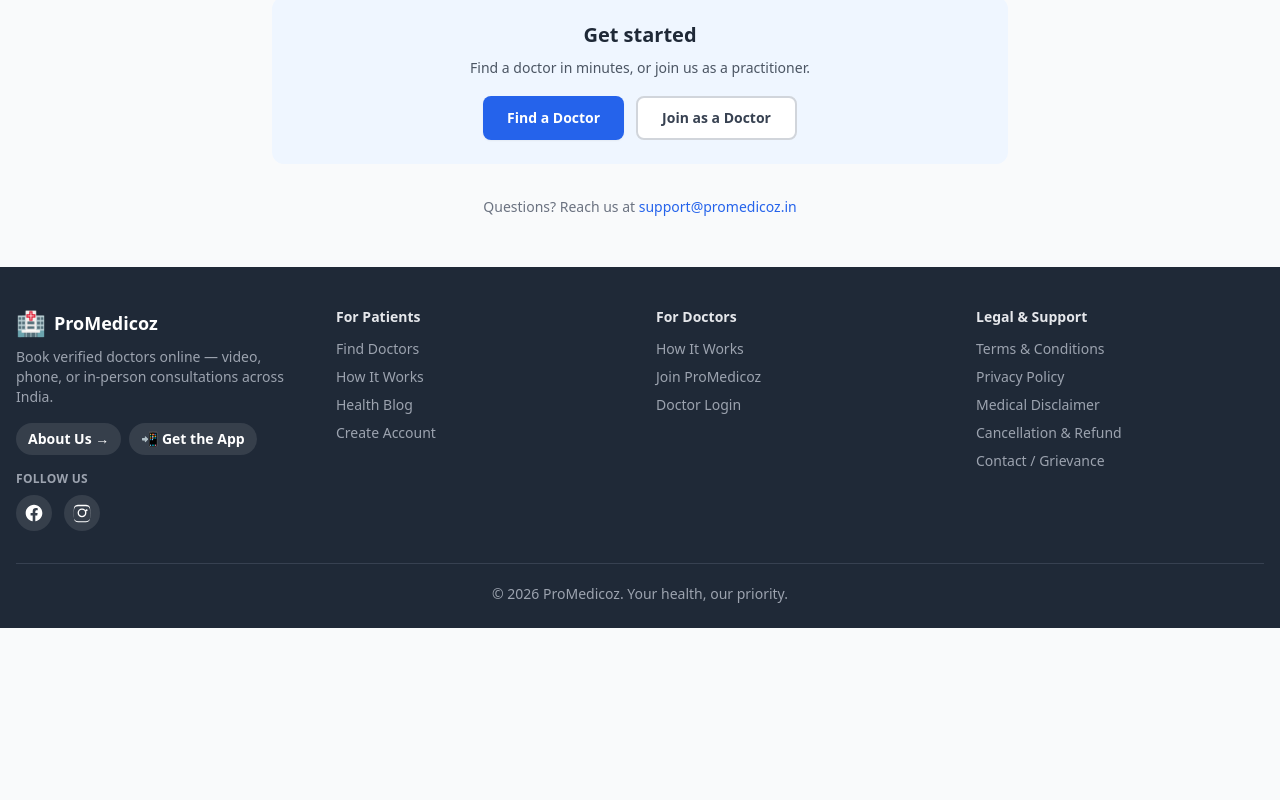
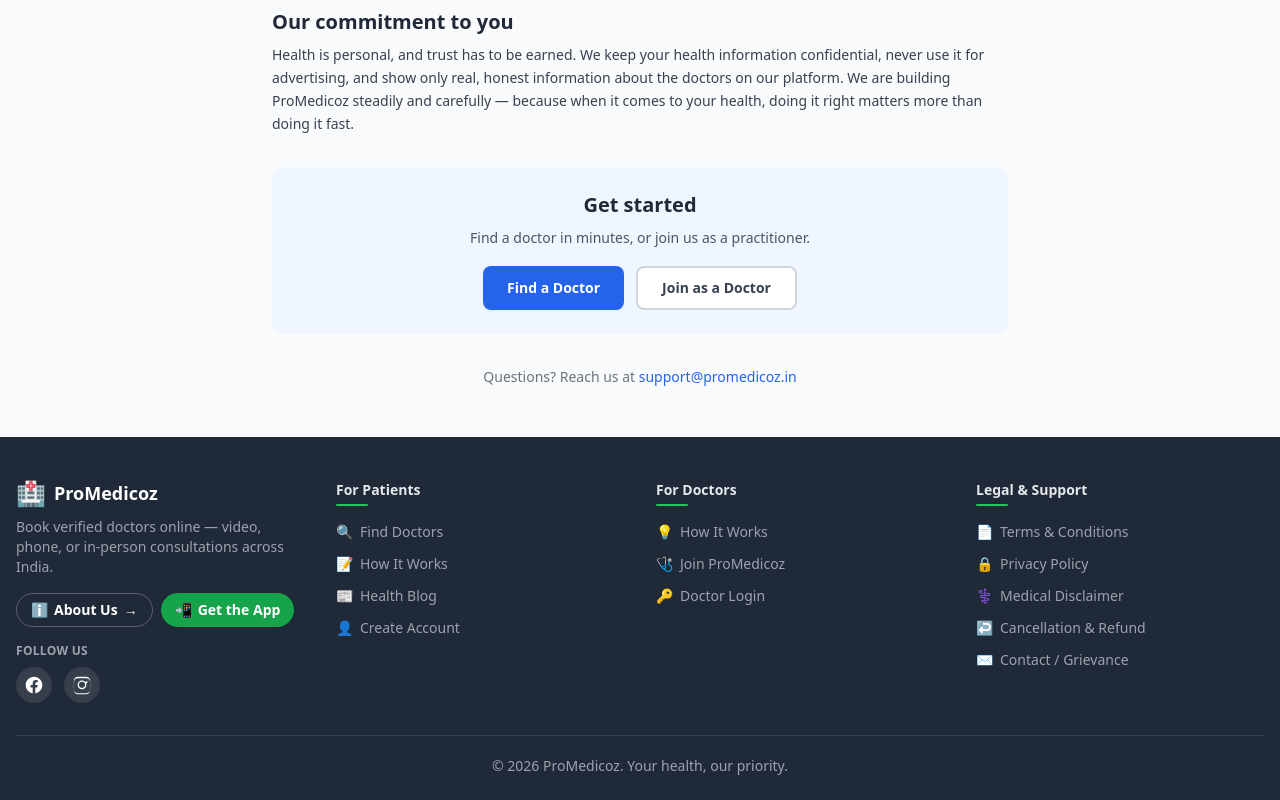
Before and after one commit to kndnkmr/docconnect, a React (Vite) app in the folder client/: page /about in a window 1280 px wide. Shown: the part 1327-2127 px from the top of the page. Before the commit the page ends 1955 px from the top, so only its background shows below. Built offline with nearby package versions, Linux system fonts and the light colour scheme; no server answers.

Commit message:
Make footer link sections, Install App, and About Us more interactive (icons, hover lift, arrow slide, accent bars)

```diff
--- a/client/src/App.jsx
+++ b/client/src/App.jsx
@@ -241,13 +241,35 @@ function App() {
               <p className="text-gray-400 text-sm">
                 Book verified doctors online — video, phone, or in-person consultations across India.
               </p>
-              {/* Role-neutral links (apply to patients and doctors alike) */}
+              {/* Role-neutral links (apply to patients and doctors alike).
+                  About Us is a subtle outline pill; Install/Get the App is the
+                  primary action, so it gets a solid green accent, a hover lift,
+                  and a scaling phone icon to draw the eye. */}
               <div className="flex flex-wrap gap-2 mt-4">
-                <a href="/about" className="inline-flex items-center gap-1 px-3 py-1.5 rounded-full bg-white/10 text-white font-semibold text-sm hover:bg-white/20 transition-colors">About Us →</a>
+                <a
+                  href="/about"
+                  className="group inline-flex items-center gap-1.5 px-3.5 py-1.5 rounded-full border border-white/25 text-white font-semibold text-sm transition-all duration-200 hover:bg-white/15 hover:border-white/40 hover:-translate-y-0.5"
+                >
+                  <span aria-hidden="true">ℹ️</span>
+                  About Us
+                  <span className="transition-transform duration-200 group-hover:translate-x-0.5" aria-hidden="true">→</span>
+                </a>
                 {canInstall ? (
-                  <button onClick={promptInstall} className="inline-flex items-center gap-1 px-3 py-1.5 rounded-full bg-white/10 text-white font-semibold text-sm hover:bg-white/20 transition-colors">📲 Install App</button>
+                  <button
+                    onClick={promptInstall}
+                    className="group inline-flex items-center gap-1.5 px-3.5 py-1.5 rounded-full bg-green-600 text-white font-semibold text-sm shadow-sm transition-all duration-200 hover:bg-green-500 hover:-translate-y-0.5 hover:shadow-md focus:outline-none focus:ring-2 focus:ring-green-400/60"
+                  >
+                    <span className="transition-transform duration-200 group-hover:scale-110" aria-hidden="true">📲</span>
+                    Install App
+                  </button>
                 ) : (
-                  <a href="/install" className="inline-flex items-center gap-1 px-3 py-1.5 rounded-full bg-white/10 text-white font-semibold text-sm hover:bg-white/20 transition-colors">📲 Get the App</a>
+                  <a
+                    href="/install"
+                    className="group inline-flex items-center gap-1.5 px-3.5 py-1.5 rounded-full bg-green-600 text-white font-semibold text-sm shadow-sm transition-all duration-200 hover:bg-green-500 hover:-translate-y-0.5 hover:shadow-md focus:outline-none focus:ring-2 focus:ring-green-400/60"
+                  >
+                    <span className="transition-transform duration-200 group-hover:scale-110" aria-hidden="true">📲</span>
+                    Get the App
+                  </a>
                 )}
               </div>
               {/* Official social profiles. These reinforce the brand signal
@@ -283,24 +305,33 @@ function App() {
               </div>
             </div>
 
-            {/* For Patients */}
+            {/* For Patients. Each link is an icon + label with an arrow that
+                slides in and a label that nudges right on hover, so the whole
+                column reads as interactive rather than flat text. The heading
+                carries a short green accent bar for visual rhythm. */}
             <div>
-              <h3 className="font-semibold text-sm mb-3 text-gray-200">For Patients</h3>
-              <ul className="space-y-2 text-sm">
-                <li><a href="/doctors" className="text-gray-400 hover:text-white transition-colors">Find Doctors</a></li>
-                <li><a href="/how-it-works" className="text-gray-400 hover:text-white transition-colors">How It Works</a></li>
-                <li><a href="/blog" className="text-gray-400 hover:text-white transition-colors">Health Blog</a></li>
-                <li><a href="/register" className="text-gray-400 hover:text-white transition-colors">Create Account</a></li>
+              <h3 className="font-semibold text-sm mb-3 text-gray-200 inline-flex flex-col">
+                For Patients
+                <span className="mt-1 h-0.5 w-8 rounded-full bg-green-500" aria-hidden="true"></span>
+              </h3>
+              <ul className="space-y-1 text-sm">
+                <li><a href="/doctors" className="group flex items-center gap-2 py-1 text-gray-400 hover:text-white transition-colors"><span className="w-4 text-center" aria-hidden="true">🔍</span><span className="transition-transform duration-200 group-hover:translate-x-0.5">Find Doctors</span><span className="ml-auto opacity-0 -translate-x-1 transition-all duration-200 group-hover:opacity-100 group-hover:translate-x-0 text-green-400" aria-hidden="true">→</span></a></li>
+                <li><a href="/how-it-works" className="group flex items-center gap-2 py-1 text-gray-400 hover:text-white transition-colors"><span className="w-4 text-center" aria-hidden="true">📝</span><span className="transition-transform duration-200 group-hover:translate-x-0.5">How It Works</span><span className="ml-auto opacity-0 -translate-x-1 transition-all duration-200 group-hover:opacity-100 group-hover:translate-x-0 text-green-400" aria-hidden="true">→</span></a></li>
+                <li><a href="/blog" className="group flex items-center gap-2 py-1 text-gray-400 hover:text-white transition-colors"><span className="w-4 text-center" aria-hidden="true">📰</span><span className="transition-transform duration-200 group-hover:translate-x-0.5">Health Blog</span><span className="ml-auto opacity-0 -translate-x-1 transition-all duration-200 group-hover:opacity-100 group-hover:translate-x-0 text-green-400" aria-hidden="true">→</span></a></li>
+                <li><a href="/register" className="group flex items-center gap-2 py-1 text-gray-400 hover:text-white transition-colors"><span className="w-4 text-center" aria-hidden="true">👤</span><span className="transition-transform duration-200 group-hover:translate-x-0.5">Create Account</span><span className="ml-auto opacity-0 -translate-x-1 transition-all duration-200 group-hover:opacity-100 group-hover:translate-x-0 text-green-400" aria-hidden="true">→</span></a></li>
               </ul>
             </div>
 
             {/* For Doctors */}
             <div>
-              <h3 className="font-semibold text-sm mb-3 text-gray-200">For Doctors</h3>
-              <ul className="space-y-2 text-sm">
-                <li><a href="/for-doctors" className="text-gray-400 hover:text-white transition-colors">How It Works</a></li>
-                <li><a href="/register?role=doctor" className="text-gray-400 hover:text-white transition-colors">Join ProMedicoz</a></li>
-                <li><a href="/login" className="text-gray-400 hover:text-white transition-colors">Doctor Login</a></li>
+              <h3 className="font-semibold text-sm mb-3 text-gray-200 inline-flex flex-col">
+                For Doctors
+                <span className="mt-1 h-0.5 w-8 rounded-full bg-green-500" aria-hidden="true"></span>
+              </h3>
+              <ul className="space-y-1 text-sm">
+                <li><a href="/for-doctors" className="group flex items-center gap-2 py-1 text-gray-400 hover:text-white transition-colors"><span className="w-4 text-center" aria-hidden="true">💡</span><span className="transition-transform duration-200 group-hover:translate-x-0.5">How It Works</span><span className="ml-auto opacity-0 -translate-x-1 transition-all duration-200 group-hover:opacity-100 group-hover:translate-x-0 text-green-400" aria-hidden="true">→</span></a></li>
+                <li><a href="/register?role=doctor" className="group flex items-center gap-2 py-1 text-gray-400 hover:text-white transition-colors"><span className="w-4 text-center" aria-hidden="true">🩺</span><span className="transition-transform duration-200 group-hover:translate-x-0.5">Join ProMedicoz</span><span className="ml-auto opacity-0 -translate-x-1 transition-all duration-200 group-hover:opacity-100 group-hover:translate-x-0 text-green-400" aria-hidden="true">→</span></a></li>
+                <li><a href="/login" className="group flex items-center gap-2 py-1 text-gray-400 hover:text-white transition-colors"><span className="w-4 text-center" aria-hidden="true">🔑</span><span className="transition-transform duration-200 group-hover:translate-x-0.5">Doctor Login</span><span className="ml-auto opacity-0 -translate-x-1 transition-all duration-200 group-hover:opacity-100 group-hover:translate-x-0 text-green-400" aria-hidden="true">→</span></a></li>
               </ul>
             </div>
 
@@ -308,13 +339,16 @@ function App() {
                 do (legal policies + a clear support/grievance contact), and
                 includes the Medical Disclaimer expected of a health site. */}
             <div>
-              <h3 className="font-semibold text-sm mb-3 text-gray-200">Legal & Support</h3>
-              <ul className="space-y-2 text-sm">
-                <li><a href="/terms" className="text-gray-400 hover:text-white transition-colors">Terms & Conditions</a></li>
-                <li><a href="/privacy" className="text-gray-400 hover:text-white transition-colors">Privacy Policy</a></li>
-                <li><a href="/medical-disclaimer" className="text-gray-400 hover:text-white transition-colors">Medical Disclaimer</a></li>
-                <li><a href="/cancellation-refund" className="text-gray-400 hover:text-white transition-colors">Cancellation & Refund</a></li>
-                <li><a href="mailto:support@promedicoz.in?subject=Contact%20%2F%20Grievance%20-%20ProMedicoz" className="text-gray-400 hover:text-white transition-colors">Contact / Grievance</a></li>
+              <h3 className="font-semibold text-sm mb-3 text-gray-200 inline-flex flex-col">
+                Legal & Support
+                <span className="mt-1 h-0.5 w-8 rounded-full bg-green-500" aria-hidden="true"></span>
+              </h3>
+              <ul className="space-y-1 text-sm">
+                <li><a href="/terms" className="group flex items-center gap-2 py-1 text-gray-400 hover:text-white transition-colors"><span className="w-4 text-center" aria-hidden="true">📄</span><span className="transition-transform duration-200 group-hover:translate-x-0.5">Terms & Conditions</span><span className="ml-auto opacity-0 -translate-x-1 transition-all duration-200 group-hover:opacity-100 group-hover:translate-x-0 text-green-400" aria-hidden="true">→</span></a></li>
+                <li><a href="/privacy" className="group flex items-center gap-2 py-1 text-gray-400 hover:text-white transition-colors"><span className="w-4 text-center" aria-hidden="true">🔒</span><span className="transition-transform duration-200 group-hover:translate-x-0.5">Privacy Policy</span><span className="ml-auto opacity-0 -translate-x-1 transition-all duration-200 group-hover:opacity-100 group-hover:translate-x-0 text-green-400" aria-hidden="true">→</span></a></li>
+                <li><a href="/medical-disclaimer" className="group flex items-center gap-2 py-1 text-gray-400 hover:text-white transition-colors"><span className="w-4 text-center" aria-hidden="true">⚕️</span><span className="transition-transform duration-200 group-hover:translate-x-0.5">Medical Disclaimer</span><span className="ml-auto opacity-0 -translate-x-1 transition-all duration-200 group-hover:opacity-100 group-hover:translate-x-0 text-green-400" aria-hidden="true">→</span></a></li>
+                <li><a href="/cancellation-refund" className="group flex items-center gap-2 py-1 text-gray-400 hover:text-white transition-colors"><span className="w-4 text-center" aria-hidden="true">↩️</span><span className="transition-transform duration-200 group-hover:translate-x-0.5">Cancellation & Refund</span><span className="ml-auto opacity-0 -translate-x-1 transition-all duration-200 group-hover:opacity-100 group-hover:translate-x-0 text-green-400" aria-hidden="true">→</span></a></li>
+                <li><a href="mailto:support@promedicoz.in?subject=Contact%20%2F%20Grievance%20-%20ProMedicoz" className="group flex items-center gap-2 py-1 text-gray-400 hover:text-white transition-colors"><span className="w-4 text-center" aria-hidden="true">✉️</span><span className="transition-transform duration-200 group-hover:translate-x-0.5">Contact / Grievance</span><span className="ml-auto opacity-0 -translate-x-1 transition-all duration-200 group-hover:opacity-100 group-hover:translate-x-0 text-green-400" aria-hidden="true">→</span></a></li>
               </ul>
             </div>
           </div>
```
Also changed, not shown: client/src/pages/AboutUs.jsx (+11 -5 lines), client/src/pages/InstallApp.jsx (+6 -6 lines).
